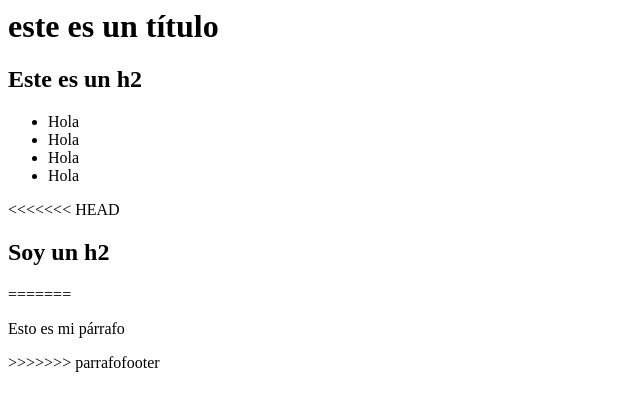
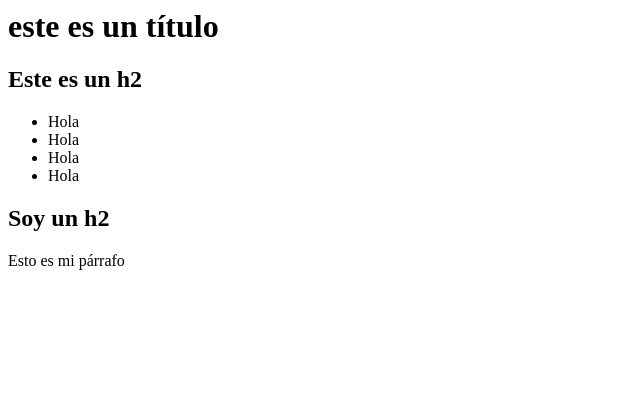
Before and after one commit to geguevara/gitbranch, a plain HTML site: page index.html in a window 1280 px wide. Shown: the whole page, without its empty margins (0-640 px from the left). Drawn offline with Linux system fonts and the light colour scheme.

Commit message:
corrijo merge

```diff
--- a/index.html
+++ b/index.html
@@ -13,10 +13,7 @@
         </nav>
     </body>
     <footer>
-<<<<<<< HEAD
         <h2>Soy un h2</h2>
-=======
          <p>Esto es mi párrafo</p>
->>>>>>> parrafofooter
     </footer>
 </html>
```
